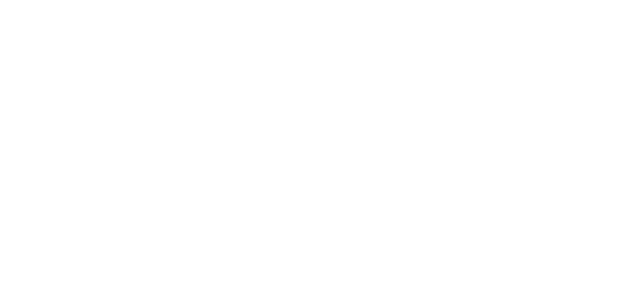
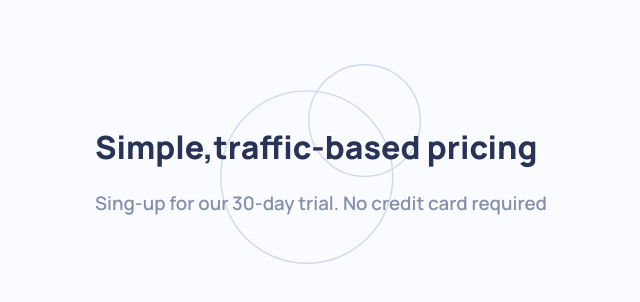
Before and after one commit to TalalBnoob/interactivePricingComponent, a website: page index.html in a window 1280 px wide. Shown: the whole page, without its empty margins (319-959 px from the left). Drawn offline with Linux system fonts and the light colour scheme.

Commit message:
made the website header

```diff
--- a/index.html
+++ b/index.html
@@ -14,6 +14,11 @@
 		<title>Pricing</title>
 	</head>
 	<body>
+		<div class="header">
+			<h1>Simple,traffic-based pricing</h1>
+			<h3>Sing-up for our 30-day trial. No credit card required</h3>
+		</div>
+
 		<script src="js/index.js"></script>
 	</body>
 </html>
--- a/style/scss/main.scss
+++ b/style/scss/main.scss
@@ -4,4 +4,28 @@ body {
 	box-sizing: border-box;
 	padding: 0;
 	margin: 0;
+	background-color: $mainBackground;
+	font-family: $fontFamily;
 }
+
+.header {
+	background-image: url('/img/pattern-circles.svg');
+	background-repeat: no-repeat;
+	background-size: contain;
+	background-position: center;
+	background-position-y: center;
+	height: 200px;
+	width: fit-content;
+	margin: 4rem auto;
+
+	& h1 {
+		padding-top: 3.8rem;
+		color: $text_CTABackground;
+		font-weight: 800;
+	}
+
+	& h3 {
+		color: $text;
+		font-weight: 600;
+	}
+}
```
Also changed, not shown: style/main.css, 1 other file.
